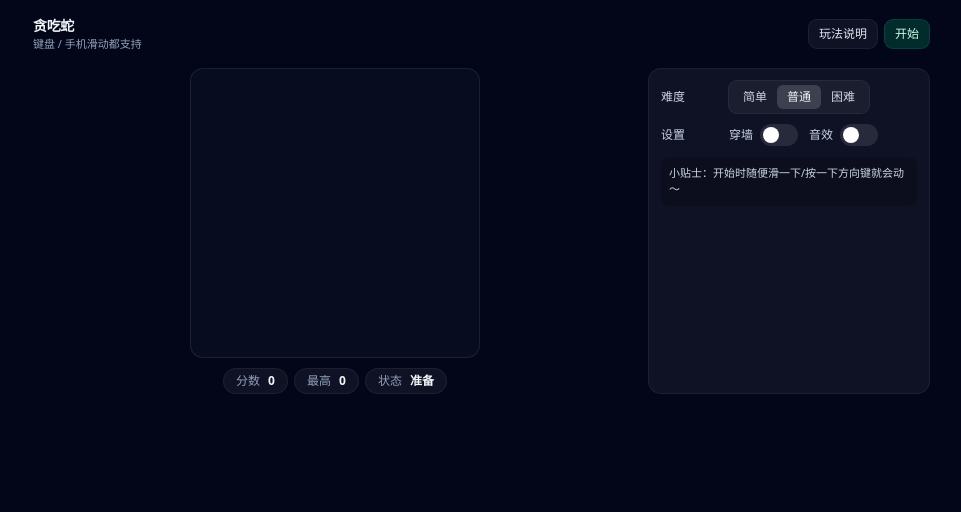
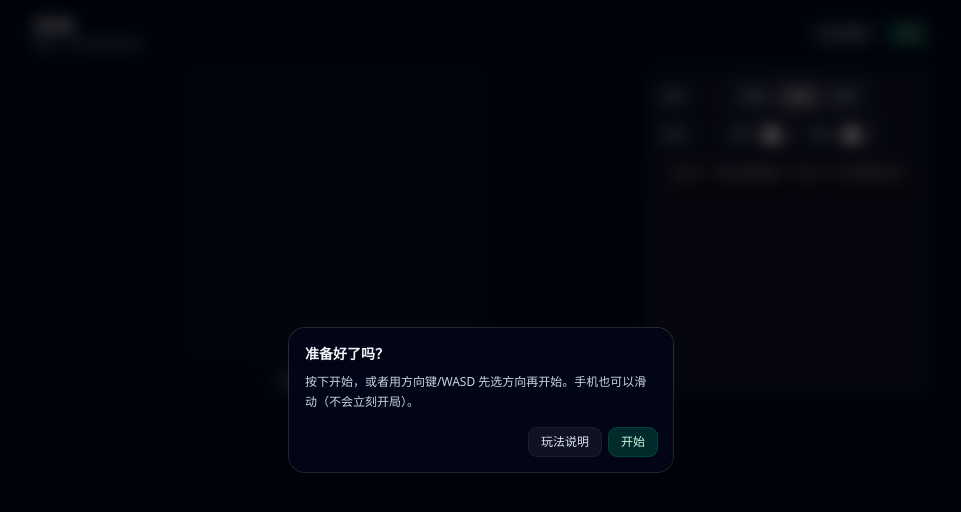
Before and after one commit to wzai-1/yuki-games, a React (Vite) app: page / in a window 1280 px wide. Shown: the top 512 px of the page, without its empty margins (159-1120 px from the left). Built offline with nearby package versions, Linux system fonts and the light colour scheme.

Commit message:
Add ready/gameover modals and remove status pill

```diff
--- a/src/ui/App.tsx
+++ b/src/ui/App.tsx
@@ -70,7 +70,6 @@ export default function App() {
 
   const onDir = useCallback((d: import('../game/types').Direction) => {
     setState((s) => queueDirection(s, d))
-    setState((s) => (s.status === 'ready' ? start(s) : s))
     setState((s) => (s.status === 'paused' ? resume(s) : s))
   }, [])
 
@@ -168,9 +167,7 @@ export default function App() {
             <SnakeCanvas state={state} />
             <div className="mt-3 flex flex-wrap items-center justify-center gap-2">
               <ScorePill label="分数" value={state.score} />
-              <ScorePill label="最高" value={best} />
-              <ScorePill label="状态" value={humanStatus(state.status)} />
-            </div>
+              <ScorePill label="最高" value={best} />            </div>
           </div>
 
           <aside className="rounded-xl bg-white/5 p-3 ring-1 ring-white/10">
@@ -196,6 +193,66 @@ export default function App() {
             </div>
           </aside>
         </div>
+
+        <OverlayModal
+          open={state.status === 'ready'}
+          title="准备好了吗？"
+          body="按下开始，或者用方向键/WASD 先选方向再开始。手机也可以滑动（不会立刻开局）。"
+          primaryLabel="开始"
+          onPrimary={() => setState((s) => start(s))}
+          secondaryLabel="玩法说明"
+          onSecondary={() => setShowHelp(true)}
+        />
+
+        <OverlayModal
+          open={state.status === 'dead'}
+          title="游戏结束"
+          body="想再来一局吗？"
+          primaryLabel="重来"
+          onPrimary={onRestart}
+        />
+      </div>
+    </div>
+  )
+}
+
+function OverlayModal(props: {
+  open: boolean
+  title: string
+  body?: string
+  primaryLabel: string
+  onPrimary: () => void
+  secondaryLabel?: string
+  onSecondary?: () => void
+}) {
+  if (!props.open) return null
+  return (
+    <div className="fixed inset-0 z-50 flex items-center justify-center p-4">
+      <div className="absolute inset-0 bg-black/60 backdrop-blur-sm" />
+      <div className="relative w-full max-w-sm rounded-2xl bg-slate-950/95 p-4 ring-1 ring-white/15">
+        <div className="text-sm font-semibold">{props.title}</div>
+        {props.body ? (
+          <div className="mt-2 text-xs leading-5 text-slate-300">{props.body}</div>
+        ) : null}
+
+        <div className="mt-4 flex items-center justify-end gap-2">
+          {props.secondaryLabel && props.onSecondary ? (
+            <button
+              type="button"
+              className="rounded-lg bg-white/5 px-3 py-1.5 text-xs text-slate-200 ring-1 ring-white/10 hover:bg-white/10"
+              onClick={props.onSecondary}
+            >
+              {props.secondaryLabel}
+            </button>
+          ) : null}
+          <button
+            type="button"
+            className="rounded-lg bg-emerald-500/20 px-3 py-1.5 text-xs text-emerald-100 ring-1 ring-emerald-400/30 hover:bg-emerald-500/25"
+            onClick={props.onPrimary}
+          >
+            {props.primaryLabel}
+          </button>
+        </div>
       </div>
     </div>
   )
@@ -218,18 +275,3 @@ function ScorePill(props: { label: string; value: any }) {
     </div>
   )
 }
-
-function humanStatus(s: string) {
-  switch (s) {
-    case 'ready':
-      return '准备'
-    case 'running':
-      return '进行中'
-    case 'paused':
-      return '暂停'
-    case 'dead':
-      return '结束'
-    default:
-      return s
-  }
-}
```
